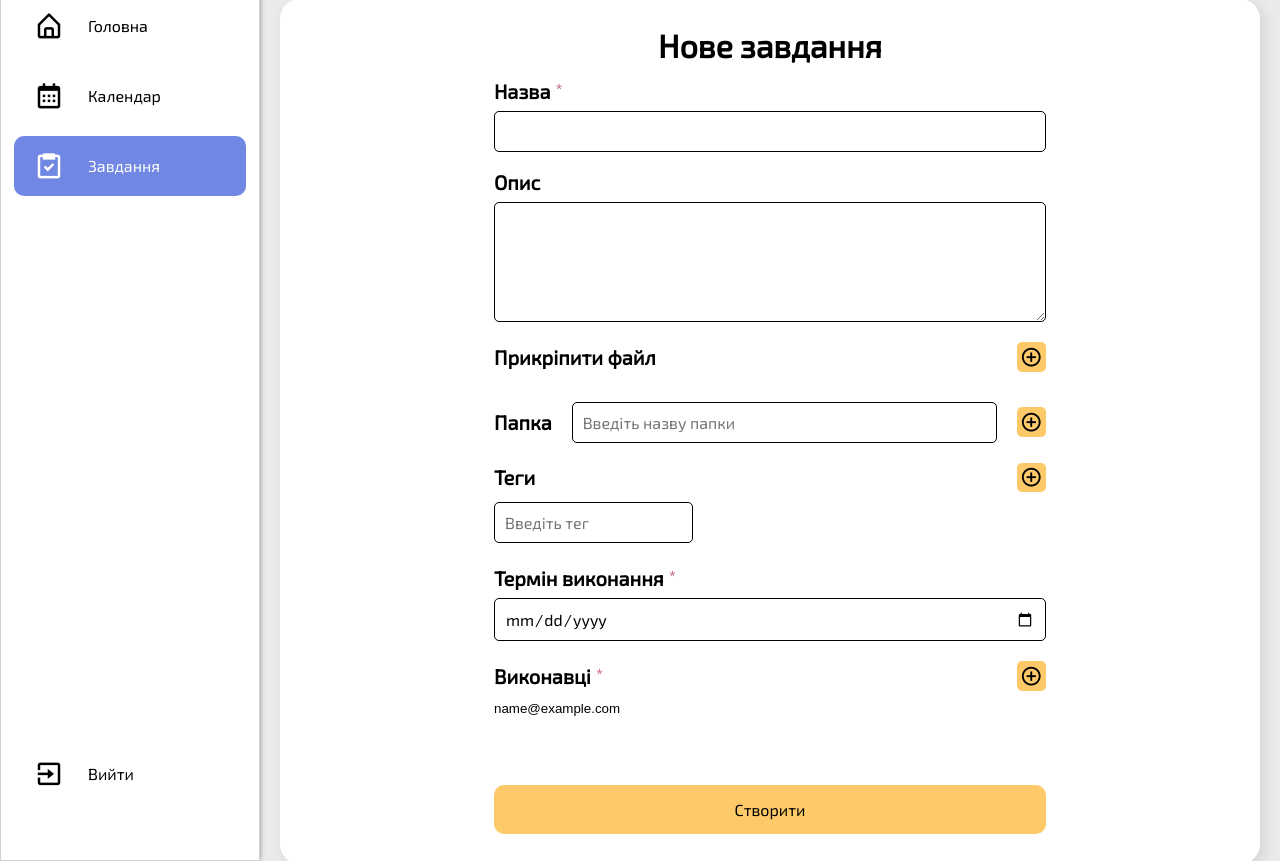
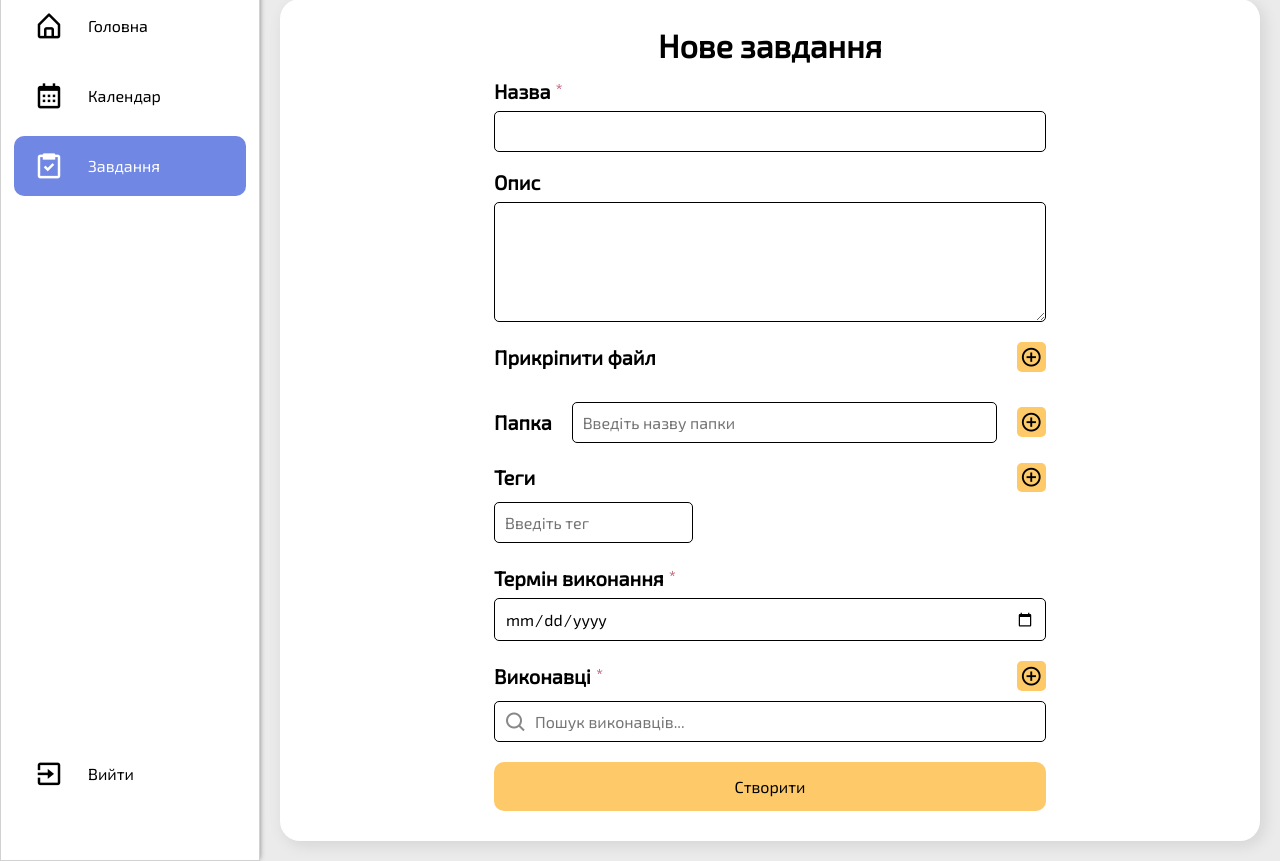
Before and after one commit to JuliManhupli/OceanDo, a Django app: page /tasks/create-task/ in a window 1280 px wide. Shown: the part 103-964 px from the top of the page. Run offline with Django 5.2, Linux system fonts and the light colour scheme; the visitor is signed in with stand-in values (Sample User, id 1); data comes from the database, SQL or seed files in the repository.

Commit message:
Auto search of users was added

```diff
--- a/ocean_do/ocean_do/static/css/style.css
+++ b/ocean_do/ocean_do/static/css/style.css
@@ -1142,7 +1142,7 @@ main .profile-container .edit-form .edit-profile .edit-profile-btn{
 }
 
 
-/* ----------------------------------CREATE PAGE---------------------------------- */
+/* ----------------------------------CREATE TASK PAGE---------------------------------- */
 
 main .task-popup {
     display: flex;
@@ -1281,6 +1281,58 @@ main .task-popup .form .form-element .new-folder input {
     width: 100%;
 }
 
+main .task-popup .form .form-element .users-search .form-group {
+    position: relative;
+}
+
+main .task-popup .form .form-element .users-search .form-group input {
+    width: 100%;
+    border-radius: 5px;
+    padding: 10px 10px 10px 40px;
+    transition: all .3s ease;
+    border: 1px solid black;
+    outline: none;
+}
+
+main .task-popup .form .form-element .users-search .form-group .icon {
+    color: var(--dark-grey);
+    position: absolute;
+    font-size: 24px;
+    top: 55%;
+    left: 10px;
+    transform: translateY(-50%);
+}
+
+main .task-popup .form .form-element .users-search .chosen-user{
+    display: flex;
+    justify-content: space-between;
+    align-items: center;
+    padding: 10px 0;
+}
+
+main .task-popup .form .form-element .users-search .chosen-user .chosen-user-info{
+    display: flex;
+    flex-direction: column;
+    gap: 4px;
+}
+
+main .task-popup .form .form-element .users-search .chosen-user .chosen-user-info .chosen-user-name{
+    font-weight: 500;
+}
+
+main .task-popup .form .form-element .users-search .chosen-user .chosen-user-info .chosen-user-email{
+    padding: 5px;
+    background: var(--light-grey);
+}
+
+main .task-popup .form .form-element .users-search .chosen-user .icon{
+    font-size: 22.5px;
+    padding: 3.5px;
+    background: var(--yellow);
+    border-radius: 5px;
+    cursor: pointer;
+}
+
 main .task-popup .form .make-task {
     background: var(--yellow);
     width: 100%;
--- a/ocean_do/ocean_do/static/js/script.js
+++ b/ocean_do/ocean_do/static/js/script.js
@@ -381,7 +381,78 @@ document.addEventListener('DOMContentLoaded', function () {
     document.getElementById('add-file-input').addEventListener('click', addFileInput);
 });
 
+// SEARCH USERS AUTO-COMPLETE
+$( function() {
+    const availableTags = [
+        {
+            email: "email1@gmail.com",
+            name: "NAME 1"
+        },
+        {
+            email: "someemail2@gmail.com",
+            name: "NAME 2"
+        },
 
+        {
+            email: "anotheremail3@gmail.com",
+            name: "NAME 3"
+        }
+    ];
+    var selectedItems = [];
+    $( "#users-search-bar" ).autocomplete({
+        // source: availableTags,
+        // source: '{% url 'tasks:create_task' %}',
+        source: function (request, response) {
+            var matcher = new RegExp($.ui.autocomplete.escapeRegex(request.term), "i");
+            response($.grep(availableTags, function (item) {
+                return matcher.test(item.name) || matcher.test(item.email);
+            }));
+        },
+        minLength: 3,
+        focus: function (event, ui) {
+            $("#users-search-bar").val(ui.item.name);
+            return false;
+        },
+        select: function (event, ui) {
+            $("#users-search-bar").val(ui.item.name);
+            $("#chosen-user-block").val(ui.item.email);
+
+            if (selectedItems.indexOf(ui.item.email) === -1) {
+                var newChosenUser = $("<div class='chosen-user'>").appendTo($(".users-search"));
+
+                var newUserInfo = $("<div class='chosen-user-info'>");
+                newUserInfo.append("<p class='chosen-user-name'>" + ui.item.name + "</p>");
+                newUserInfo.append("<p class='chosen-user-email'>" + ui.item.email + "</p>");
+
+                newChosenUser.append(newUserInfo);
+                newChosenUser.append("<i class='bx bx-minus-circle icon delete-item'></i>");
+
+                selectedItems.push(ui.item.email);
+            }
+            return false;
+        }
+    })
+    .autocomplete( "instance" )._renderItem = function( ul, item ) {
+      return $( "<li>" )
+        .append( "<div class='autosearch-name'>" + item.name + "</div>"
+            + "<div class='autosearch-email'>" + item.email + "</div>" )
+        .appendTo( ul );
+    };
+
+    //delete user
+    $(".users-search").on("click", ".delete-item", function() {
+        const itemValue = $(this).prev(".chosen-user-info").find(".chosen-user-email").text();
+        const index = selectedItems.indexOf(itemValue);
+        if (index !== -1) {
+            selectedItems.splice(index, 1);
+        }
+        $(this).parent(".chosen-user").remove();
+    });
+});
+
+
+
+// DELETE AVATAR
 function deleteAvatar() {
     const confirmation = confirm('Ви впевнені, що хочете видалити фото профілю?');
     if (confirmation) {
--- a/ocean_do/ocean_do/templates/ocean_do/base.html
+++ b/ocean_do/ocean_do/templates/ocean_do/base.html
@@ -8,14 +8,16 @@
     </title>
     {% load static %}
     <meta charset="UTF-8">
-<script src="https://cdn.jsdelivr.net/npm/axios/dist/axios.min.js"></script>
-
+    <script src="https://cdn.jsdelivr.net/npm/axios/dist/axios.min.js"></script>
+    <link rel="stylesheet" href="//code.jquery.com/ui/1.13.2/themes/base/jquery-ui.css">
+    <script src="https://code.jquery.com/jquery-3.6.0.js"></script>
+    <script src="https://code.jquery.com/ui/1.13.2/jquery-ui.js"></script>
     <link href='https://unpkg.com/boxicons@2.1.4/css/boxicons.min.css' rel='stylesheet'>
     <meta name="viewport" content="width=device-width, initial-scale=1.0">
 <!--    <link rel="stylesheet" href="{% static 'css/style.css' %}">-->
     <link rel="stylesheet" href="{% static 'css/reset.css' %}">
-    <script src="{% static 'js/script.js' %}"></script>
-<!--    <script src="{% static 'js/script.js' %}?v=1"></script>-->
+<!--    <script src="{% static 'js/script.js' %}"></script>-->
+    <script src="{% static 'js/script.js' %}?v=1"></script>
     <link rel="stylesheet" href="{% static 'css/style.css' %}?v=1">
 <!--    <link rel="stylesheet" href="{% static 'css/reset.css' %}?v=1">-->
 
--- a/ocean_do/tasks/templates/tasks/create-task.html
+++ b/ocean_do/tasks/templates/tasks/create-task.html
@@ -92,10 +92,21 @@
                         <i class='bx bx-plus-circle icon'></i>
                     </div>
                 </div>
-                {{ form.assignees }}
-                {% if form.assignees.errors %}
-                <span>{{ form.assignees.errors }}</span>
-                {% endif %}
+                <div class="users-search">
+                    <div class="form-group">
+                        <i class='bx bx-search icon'></i>
+                        <input id="users-search-bar" type="text" placeholder="Пошук виконавців...">
+                        <input type="hidden" id="chosen-user-block">
+                    </div>
+<!--                    <div class="chosen-user">-->
+<!--                        <p id="chosen-user-email"></p>-->
+<!--                        <i id="minus-user" class='bx icon'></i>-->
+<!--                    </div>-->
+                </div>
+<!--                {{ form.assignees }}-->
+<!--                {% if form.assignees.errors %}-->
+<!--                <span>{{ form.assignees.errors }}</span>-->
+<!--                {% endif %}-->
             </div>
             <button type="submit" class="make-task">Створити</button>
         </form>
```
